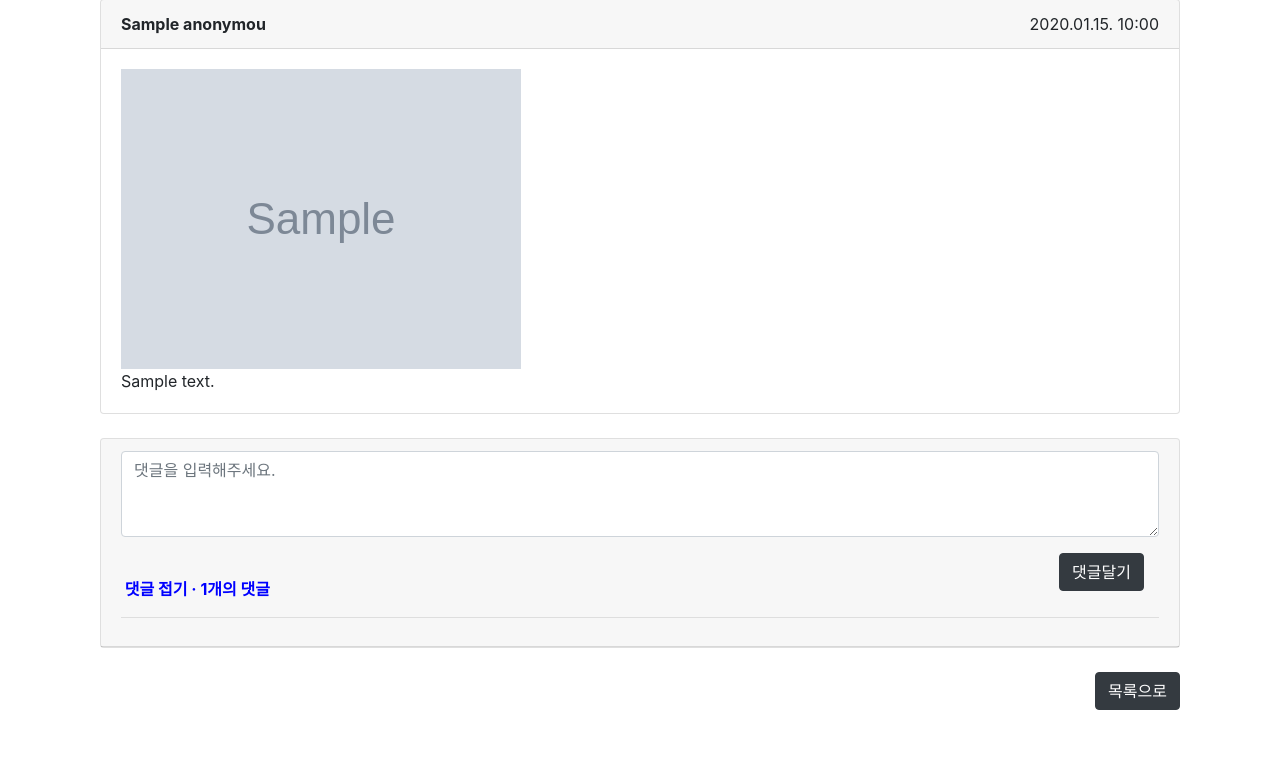
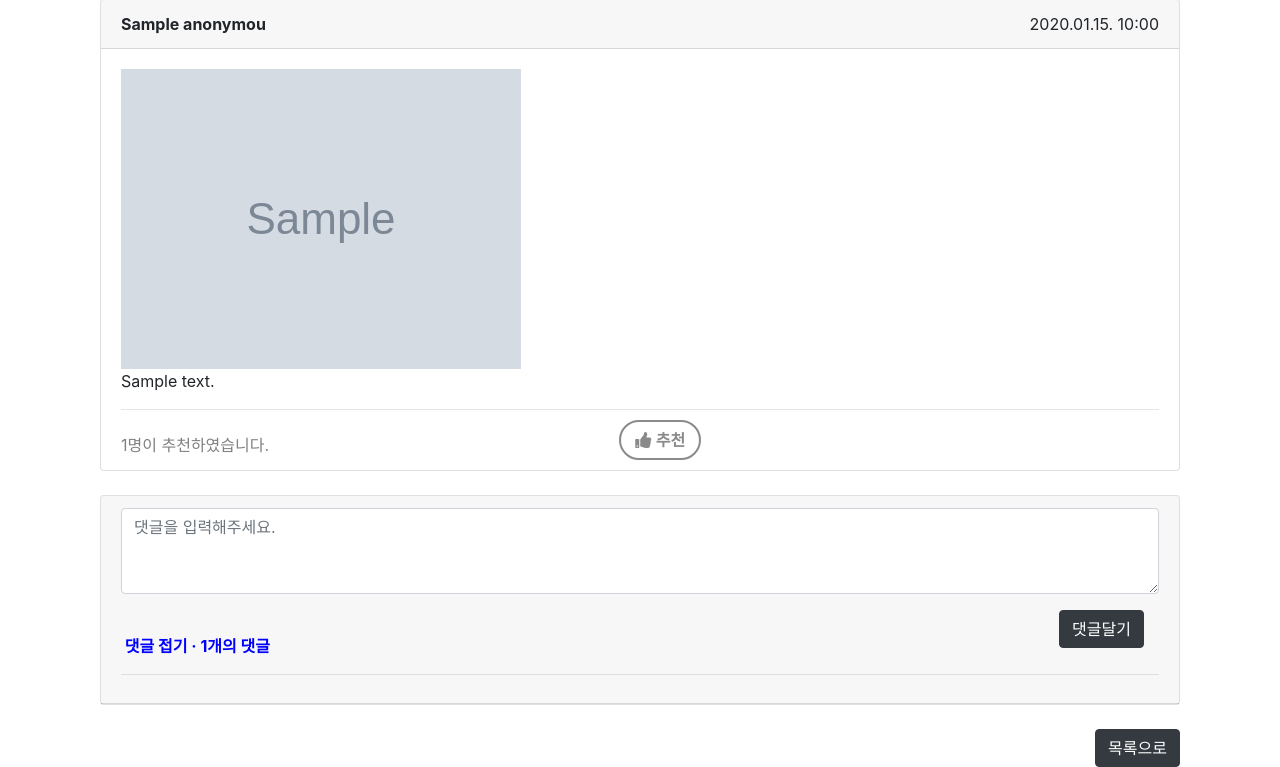
Before and after one commit to ParkHyeonChae/django-reborn-web, a Django app: template reborn_web/templates/anonymous/anonymous_detail.html in a window 1280 px wide. Shown: the part 129-896 px from the top of the page. Before the commit the page ends 839 px from the top, so only its background shows below. Run offline with Django 3.2, Linux system fonts and the light colour scheme; the template is opened without the code that fills it: most values are stand-ins (such as "Sample title", 1, 10 or a date in 2020); grey boxes marked "Sample" are stand-in pictures; some libraries are stand-ins or nearby versions.

Commit message:
추천하기 Ajax 구현

```diff
--- a/reborn_web/anonymous/urls.py
+++ b/reborn_web/anonymous/urls.py
@@ -15,6 +15,8 @@ urlpatterns = [
 
     path('<int:pk>/comment/write/', views.comment_write_view, name='comment_write'),
     path('<int:pk>/comment/delete/', views.comment_delete_view, name='comment_delete'),
+
+    path('like/', views.post_like_view, name='post_like'),
 ]
 
 urlpatterns += static(settings.MEDIA_URL, document_root=settings.MEDIA_ROOT)
--- /dev/null
+++ b/reborn_web/static/css/anonymous-detail.css
@@ -0,0 +1,78 @@
+.button-like {
+    border: 2px solid #8a8a8a;
+    background-color: transparent;
+    text-decoration: none;
+    padding: 6px 14px;
+
+    position: relative;
+    vertical-align: middle;
+    text-align: center;
+    display: inline-block;
+    border-radius: 3rem;
+    color: #8a8a8a;
+    transition: all ease 0.4s;
+    cursor: pointer;
+  }
+
+  .like-btn {
+    margin-top: -10px;
+    margin-bottom: -10px;;
+  }
+
+  .button-like span {
+
+    font-weight: bold;
+  }
+
+  .button-like .fa,
+  .button-like span {
+    transition: all ease 0.4s;
+  }
+
+  .button-like:focus {
+    background-color: transparent;
+  }
+
+  .button-like:focus .fa,
+  .button-like:focus span {
+    color: #8a8a8a;
+  }
+
+  .button-like:hover {
+    border-color: #cc4b37;
+    background-color: transparent;
+  }
+
+  .button-like:hover .fa,
+  .button-like:hover span {
+    color: #cc4b37;
+  }
+
+  .liked {
+    background-color: #cc4b37;
+    border-color: #cc4b37;
+  }
+
+  .liked .fa,
+  .liked span {
+    color: #fefefe;
+  }
+
+  .liked:focus {
+    background-color: #cc4b37;
+  }
+
+  .liked:focus .fa,
+  .liked:focus span {
+    color: #fefefe;
+  }
+
+  .liked:hover {
+    background-color: #cc4b37;
+    border-color: #cc4b37;
+  }
+
+  .liked:hover .fa,
+  .liked:hover span {
+    color: #fefefe;
+  }
--- a/reborn_web/templates/anonymous/anonymous_detail.html
+++ b/reborn_web/templates/anonymous/anonymous_detail.html
@@ -2,7 +2,9 @@
 {% load humanize %}
 
 {% block header %}
-<link href="https://fonts.googleapis.com/icon?family=Material+Icons" rel="stylesheet">
+{% load static %}
+<link rel="stylesheet" href="{% static 'css/anonymous-detail.css' %}" type="text/css">
+<link rel="stylesheet" href="https://cdnjs.cloudflare.com/ajax/libs/font-awesome/5.8.2/css/all.min.css" />
 {% endblock %}
 
 {% block contents %}
@@ -30,9 +32,30 @@
                 <div>
                     {{ anonymous.content|linebreaksbr }}
                 </div>
+                <!--추천-->
+                <hr>
+                <div style="margin-bottom:-10px; margin-top: -6px; display:grid; grid-template-columns: 0.48fr 0.52fr">
+                    <div style="padding-top: 13px;">
+                        <span id="id_like_count" style="color:gray;">{{ anonymous.like_count }}명이 추천하였습니다.</span>
+                    </div>
+                    <div>
+                        <div class="button button-like">
+                            <i class="fa fa-thumbs-up"></i>
+                            <span>추천</span>
+                        </div>
+                    </div>
+                </div>
             </div>
         </div>
         <br>
+        <!--추천수 표시부분-->
+        {% if like_user_info %}
+        <script type="text/javascript">
+            var like_count = "{{ anonymous.like_count }}" - 1
+            $('#id_like_count').replaceWith('<span id="id_like_count" style="color:gray;">회원님 외 '+like_count+'명이 추천하였습니다.</span>')
+            $(".button-like").toggleClass("liked");
+        </script>
+        {% endif %}
 
         <!--댓글-->
         <div class="card" style="width: 100%;">
@@ -441,7 +464,39 @@
         })
     };
 
+</script>
 
+<script type="text/javascript">
+
+    $(document).ready(function () {
+        $('.button-like').click(function () {
+            $(".button-like").toggleClass("liked");
+
+            var post='{{ anonymous.id }}'
+            $.ajax({
+                type: "POST",
+                url: "{% url 'anonymous:post_like' %}",
+                dataType: "json",
+                data: {
+                    'post': post,
+                    'csrfmiddlewaretoken': '{{csrf_token}}',
+                },
+                success: function (response) {
+                    var like_count = response.like_count - 1
+                    if (response.user_info) {
+                        $('#id_like_count').replaceWith('<span id="id_like_count" style="color:gray;">회원님 외 '+like_count+'명이 추천하였습니다.</span>')
+                    }
+                    else {
+                        $('#id_like_count').replaceWith('<span id="id_like_count" style="color:gray;">'+response.like_count+'명이 추천하였습니다.</span>')
+                    }
+
+                },
+                error: function (error) {
+                    console.log(error)
+                },
+            })
+        });
+    });
 </script>
 
 
--- a/reborn_web/templates/anonymous/anonymous_write.html
+++ b/reborn_web/templates/anonymous/anonymous_write.html
@@ -47,8 +47,7 @@
                         </small>
                     </div>
                 </div>
-            </div><br>
-            <br>
+            </div>
             <br>
             <div class="text-right">
                 <button type="submit" id="write" class="btn btn-md btn-dark">작성하기</button>
```
Also changed, not shown: reborn_web/anonymous/views.py (+49 -23 lines).
